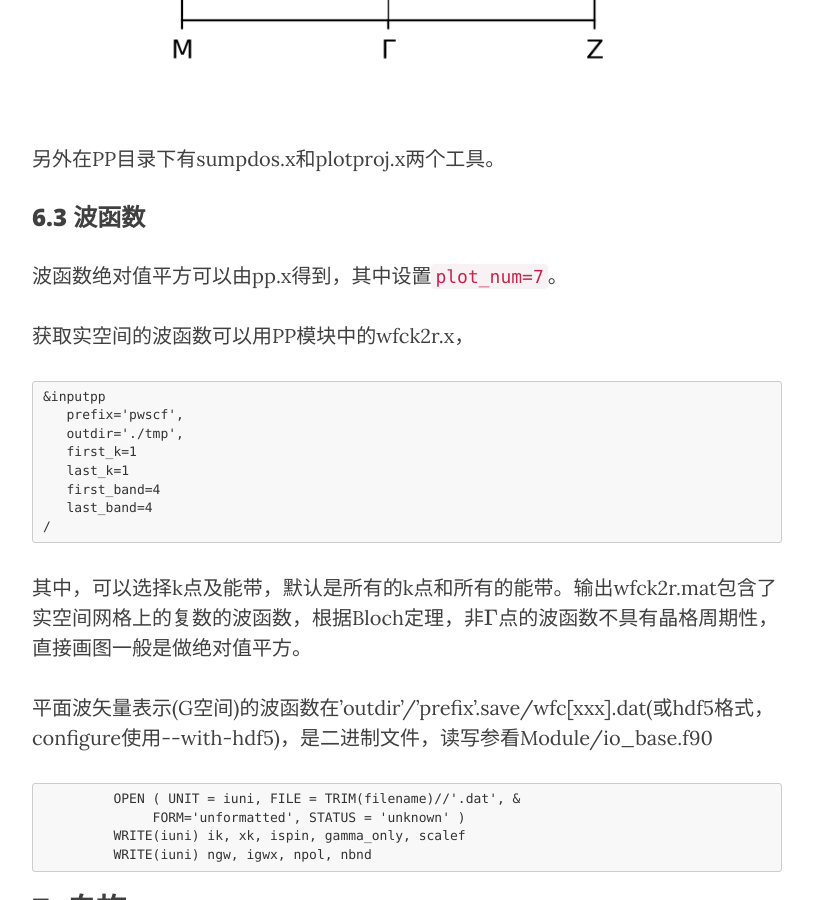
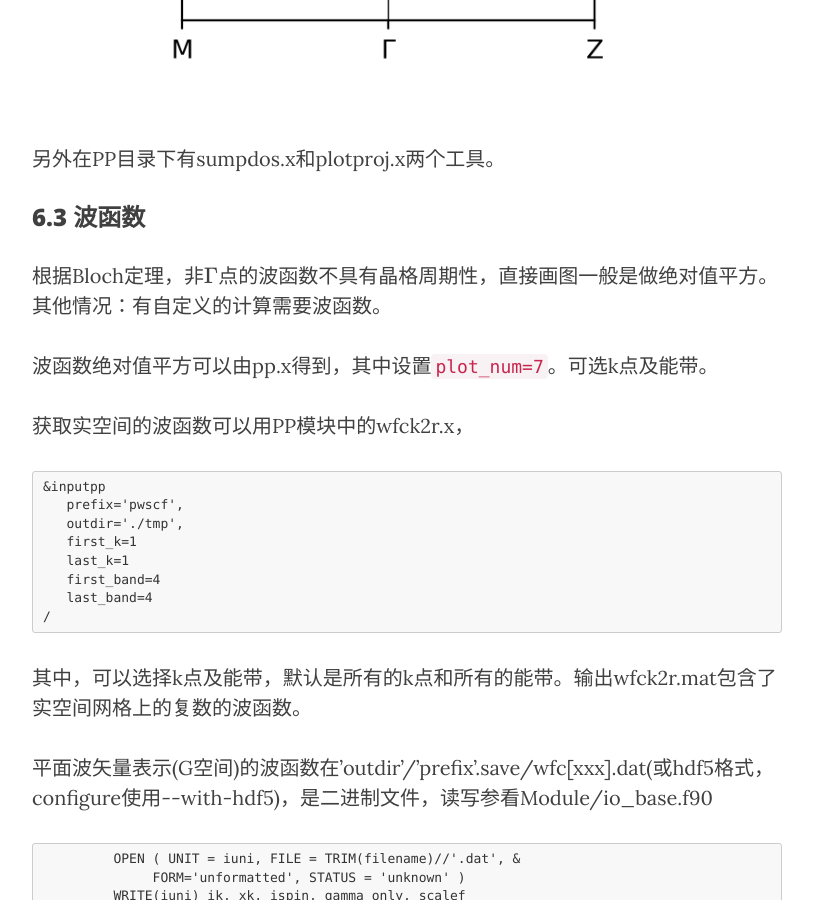
Before and after one commit to yyyu200/DFTbook, a Jekyll site: the page built from _posts/2019-04-01-HandsOn.md, in a window 1280 px wide and 900 px high, scrolled down 56499 px. Shown: the whole window, without its empty margins (233-1046 px from the left). Built offline with Jekyll 4.4.1, drawn with Linux system fonts in a browser that asks for light colours; nearby versions of some CDN libraries; formulas are drawn with MathJax 3; comment, search, counter and statistics services are not loaded.

Commit message:
modify at 20200916-17:15:17-di

```diff
--- a/_posts/2019-04-01-HandsOn.md
+++ b/_posts/2019-04-01-HandsOn.md
@@ -1923,7 +1923,9 @@ plt.savefig('pjband.png',dpi=400)
 
 ### 6.3 波函数
 
-波函数绝对值平方可以由pp.x得到，其中设置`plot_num=7`。
+根据Bloch定理，非$\Gamma$点的波函数不具有晶格周期性，直接画图一般是做绝对值平方。其他情况：有自定义的计算需要波函数。
+
+波函数绝对值平方可以由pp.x得到，其中设置`plot_num=7`。可选k点及能带。
 
 获取实空间的波函数可以用PP模块中的wfck2r.x，
 
```
Also changed, not shown: other parts of _posts/2019-04-01-HandsOn.md (+1 -1 lines).
